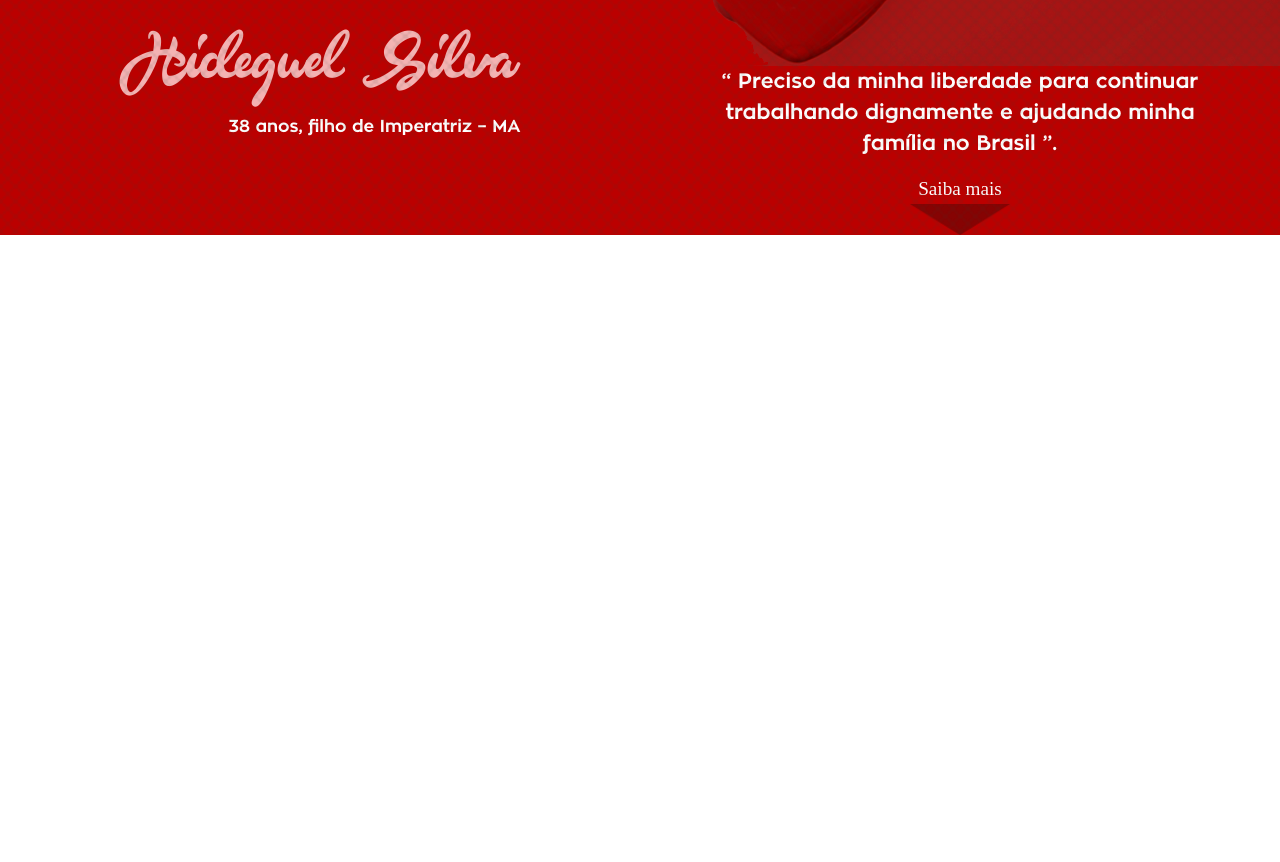
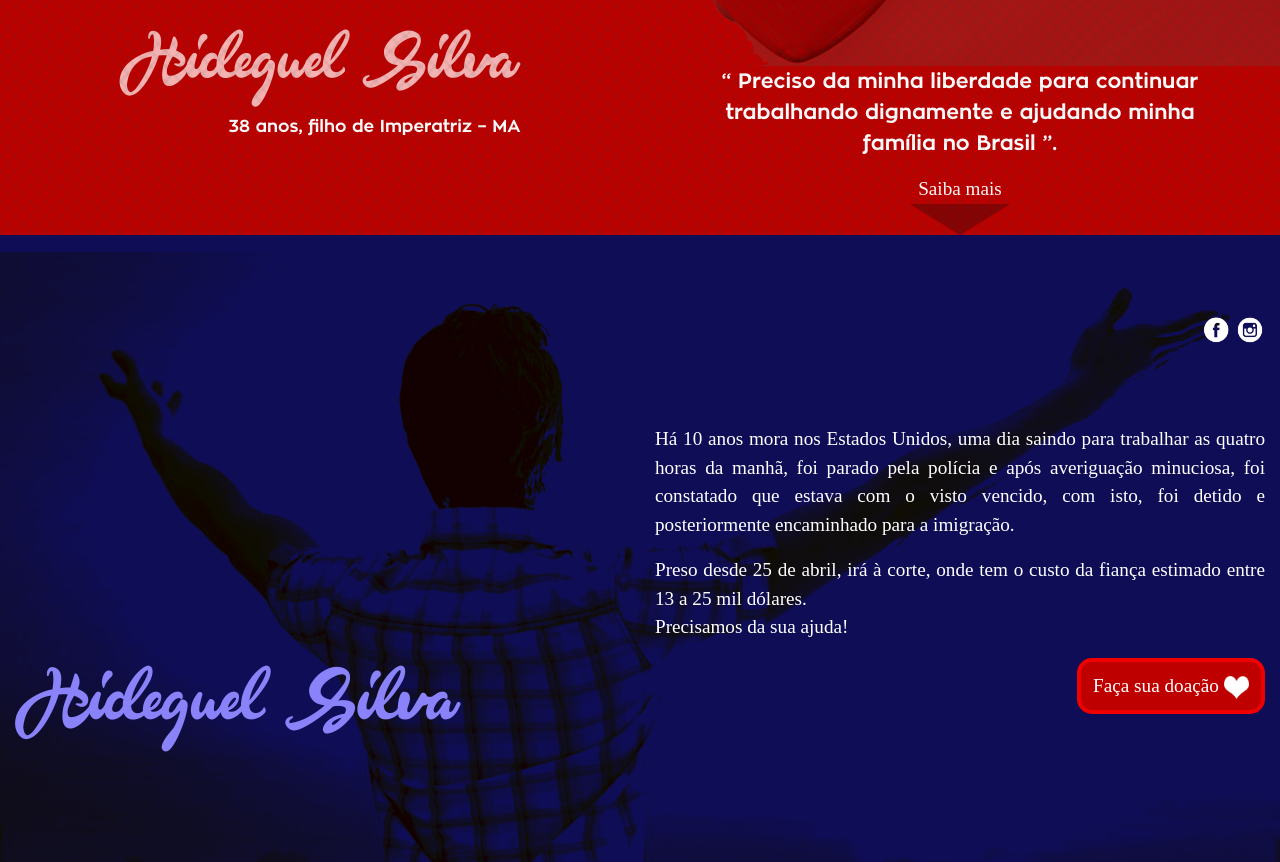
Before and after one commit to iosley/website-hidequel, a website: page index.html in a window 1280 px wide. Shown: the part 526-1388 px from the top of the page. Before the commit the page ends 800 px from the top, so only its background shows below. Drawn offline with nearby package versions, Linux system fonts and the light colour scheme; a web font is replaced by a local one.

Commit message:
sessão 2 feita na ganbiarra

```diff
--- a/assets/css/style.css
+++ b/assets/css/style.css
@@ -5,6 +5,9 @@
 * {
   color: white;
 }
+ p {
+  font-family: "Zona Pro";
+ }
 
 section {
   position: relative;
@@ -117,3 +120,21 @@ body {
   background-size: cover;
   background-repeat: no-repeat;
 }
+
+.second-section .row {
+  margin-top: 5em;
+  margin-bottom: 5em;
+}
+
+.row {
+  position: relative;
+}
+
+.second-section p {
+  font-size: 1.2em;
+}
+
+.second-section .hidequel {
+  color: #8982F8;
+  margin-top: 35%;
+}
--- a/index.html
+++ b/index.html
@@ -64,6 +64,45 @@
         </div>
       </div>
     </section>
+    <section class="second-section">
+      <div class="container-fluid">
+        <div class="row">
+          <div class="col text-right">
+            <div class="social">
+              <a href="">
+                <img src="assets/images/face.png" width="30px">
+              </a>
+              <a href="">
+                <img src="assets/images/instagram.png" width="30px">
+              </a>
+            </div>
+          </div>
+        </div>
+        <div class="row m-t-5">
+          <div class="col">
+            <span class="hidequel">Hidequel Silva</span>
+          </div>
+          <div class="col text-right">
+            <p class="text-justify">
+              Há 10 anos mora nos Estados Unidos, uma dia saindo para trabalhar
+              as quatro horas da manhã, foi parado pela polícia e após averiguação
+              minuciosa, foi constatado que estava com o visto vencido, com isto,
+              foi detido e posteriormente encaminhado para a imigração.
+            </p>
+            <p class="text-justify">
+              Preso desde 25 de abril, irá à corte, onde tem o custo da fiança
+              estimado entre 13 a 25 mil dólares.
+              <br>
+              <span>Precisamos da sua ajuda!</span>
+            </p>
+            <a href="" class="bt-doar">
+              Faça sua doação
+              <img src="assets/images/heart.png">
+            </a>
+          </div>
+        </div>
+      </div>
+    </section>
     <!-- jQuery first, then Tether, then Bootstrap JS. -->
     <!-- <script src="https://code.jquery.com/jquery-3.1.1.slim.min.js" integrity="sha384-A7FZj7v+d/sdmMqp/nOQwliLvUsJfDHW+k9Omg/a/EheAdgtzNs3hpfag6Ed950n" crossorigin="anonymous" defer></script> -->
     <!-- <script src="https://cdnjs.cloudflare.com/ajax/libs/tether/1.4.0/js/tether.min.js" integrity="sha384-DztdAPBWPRXSA/3eYEEUWrWCy7G5KFbe8fFjk5JAIxUYHKkDx6Qin1DkWx51bBrb" crossorigin="anonymous" defer></script> -->
```
Also changed, not shown: assets/images/background.png (added), assets/images/fundo-section2.png (added).
